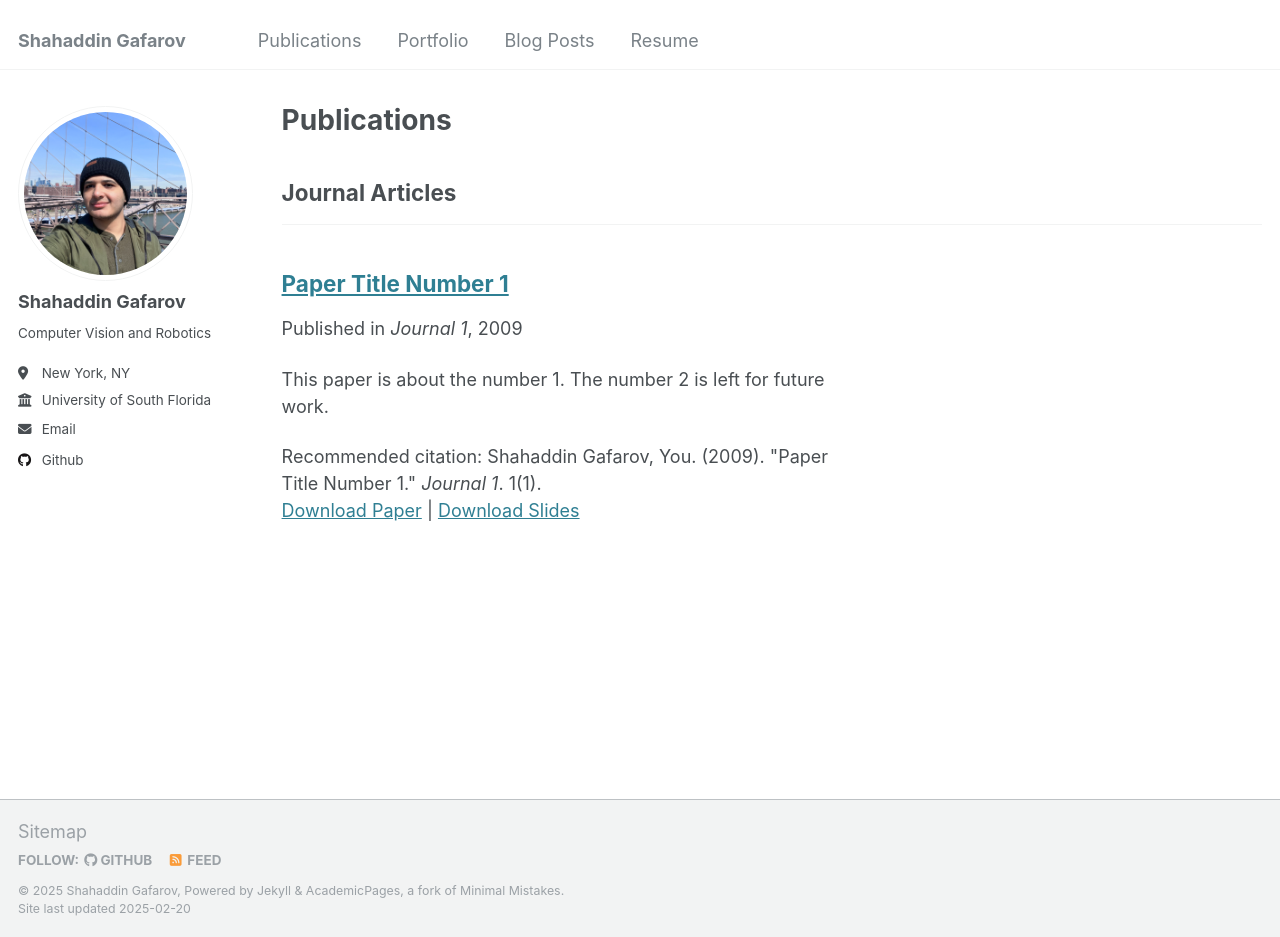
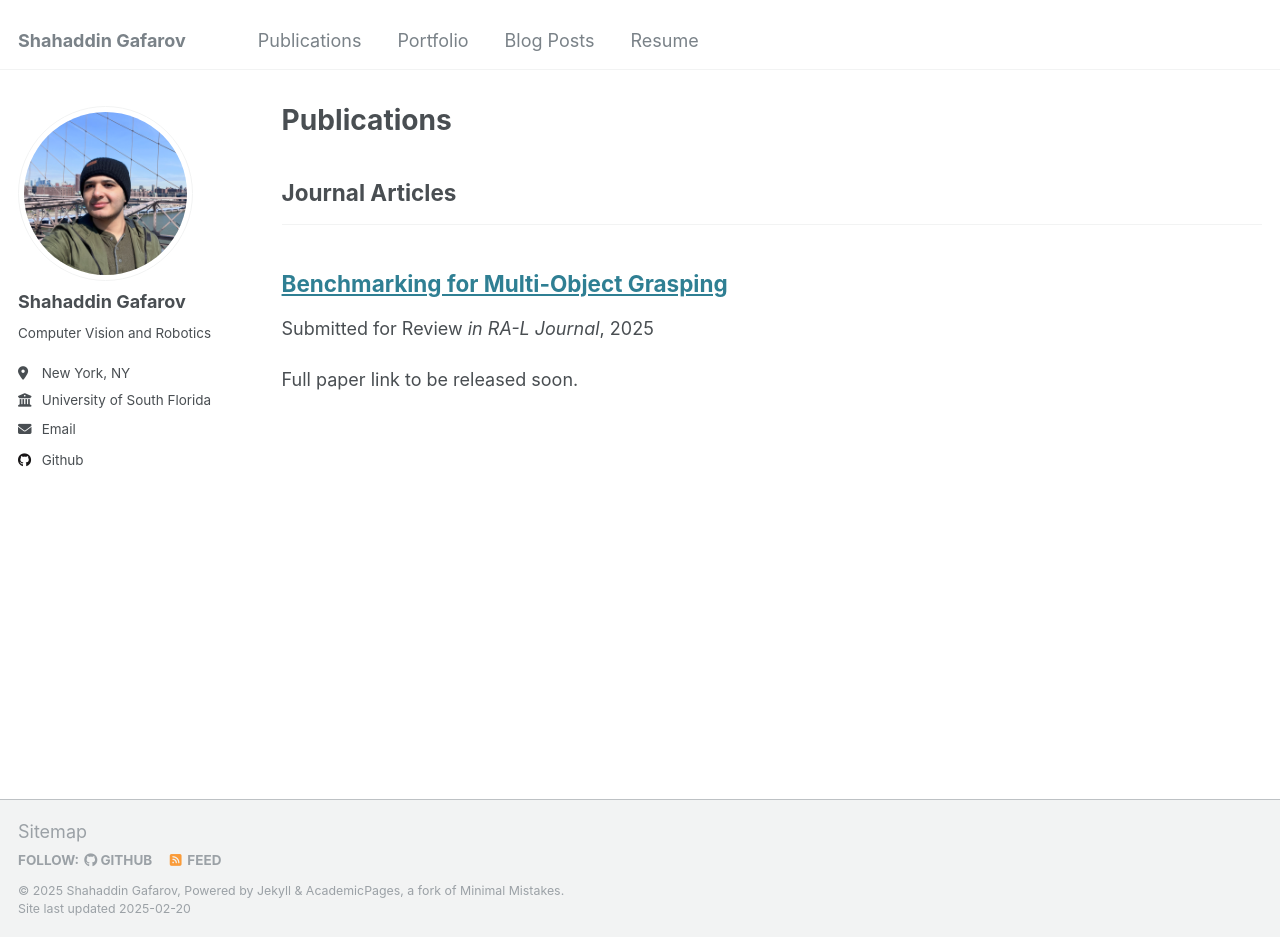
Before and after one commit to shahaddin/shahaddin.github.io, a Jekyll site: the page built from _pages/publications.html, in a window 1280 px wide and 937 px high. Built offline with Jekyll 4.4.1, drawn with Linux system fonts in a browser that asks for light colours.

Commit message:
Publications page edited, Resume download link added.

```diff
--- a/_includes/archive-single.html
+++ b/_includes/archive-single.html
@@ -41,7 +41,7 @@
         {% if post.collection == 'teaching' %}
           <p> {{ post.type }}, <i>{{ post.venue }}</i>, {{ post.date | default: "1900-01-01" | date: "%Y" }} </p>
         {% elsif post.collection == 'publications' %}
-          <p>Published in <i>{{ post.venue }}</i>, {{ post.date | default: "1900-01-01" | date: "%Y" }} </p>
+          <p>Submitted for Review <i>{{ post.venue }}</i>, {{ post.date | default: "1900-01-01" | date: "%Y" }} </p>
         {% elsif post.date %}
          <p class="page__date"><strong><i class="fa fa-fw fa-calendar" aria-hidden="true"></i> {{ site.data.ui-text[site.locale].date_label | default: "Published:" }}</strong> <time datetime="{{ post.date | default: "1900-01-01" | date_to_xmlschema }}">{{ post.date | default: "1900-01-01" | date: "%B %d, %Y" }}</time></p>
         {% endif %}
--- a/_layouts/single.html
+++ b/_layouts/single.html
@@ -37,7 +37,7 @@ layout: default
         {% if page.collection == 'teaching' %}
           <p> {{ page.type }}, <i>{{ page.venue }}</i>, {{ page.date | default: "1900-01-01" | date: "%Y" }} </p>
         {% elsif page.venue and page.date %}
-          <p>Published in <i>{{ page.venue }}</i>, {{ page.date | default: "1900-01-01" | date: "%Y" }} </p>
+          <p>Submitted for Review <i>{{ page.venue }}</i>, {{ page.date | default: "1900-01-01" | date: "%Y" }} </p>
         {% elsif page.date %}
           <p class="page__date"><strong><i class="fa fa-fw fa-calendar" aria-hidden="true"></i> {{ site.data.ui-text[site.locale].date_label | default: "Published:" }}</strong> <time datetime="{{ page.date | date_to_xmlschema }}">{{ page.date | default: "1900-01-01" | date: "%B %d, %Y" }}</time></p>
         {% endif %}
--- a/_publications/2009-10-01-paper-title-number-1.md
+++ /dev/null
@@ -1,14 +0,0 @@
----
-title: "Paper Title Number 1"
-collection: publications
-category: manuscripts
-permalink: /publication/2009-10-01-paper-title-number-1
-excerpt: 'This paper is about the number 1. The number 2 is left for future work.'
-date: 2009-10-01
-venue: 'Journal 1'
-slidesurl: 'http://academicpages.github.io/files/slides1.pdf'
-paperurl: 'http://academicpages.github.io/files/paper1.pdf'
-citation: 'Shahaddin Gafarov, You. (2009). &quot;Paper Title Number 1.&quot; <i>Journal 1</i>. 1(1).'
----
-
-The contents above will be part of a list of publications, if the user clicks the link for the publication than the contents of section will be rendered as a full page, allowing you to provide more information about the paper for the reader. When publications are displayed as a single page, the contents of the above "citation" field will automatically be included below this section in a smaller font.
--- /dev/null
+++ b/_publications/benchmarking_mog.md
@@ -0,0 +1,14 @@
+---
+title: "Benchmarking for Multi-Object Grasping"
+collection: publications
+category: manuscripts
+#permalink:
+excerpt: 'Full paper link to be released soon.'
+date: 2025-03-01
+venue: 'in RA-L Journal'
+#slidesurl: 'http://academicpages.github.io/files/slides1.pdf'
+#paperurl: 'http://academicpages.github.io/files/paper1.pdf'
+#citation: 'Shahaddin Gafarov, You. (2009). &quot;Paper Title Number 1.&quot; <i>Journal 1</i>. 1(1).'
+---
+
+Detailed overview will be added soon.
```
Also changed, not shown: _pages/resume.md (+1 -1 lines), 1 other file.
